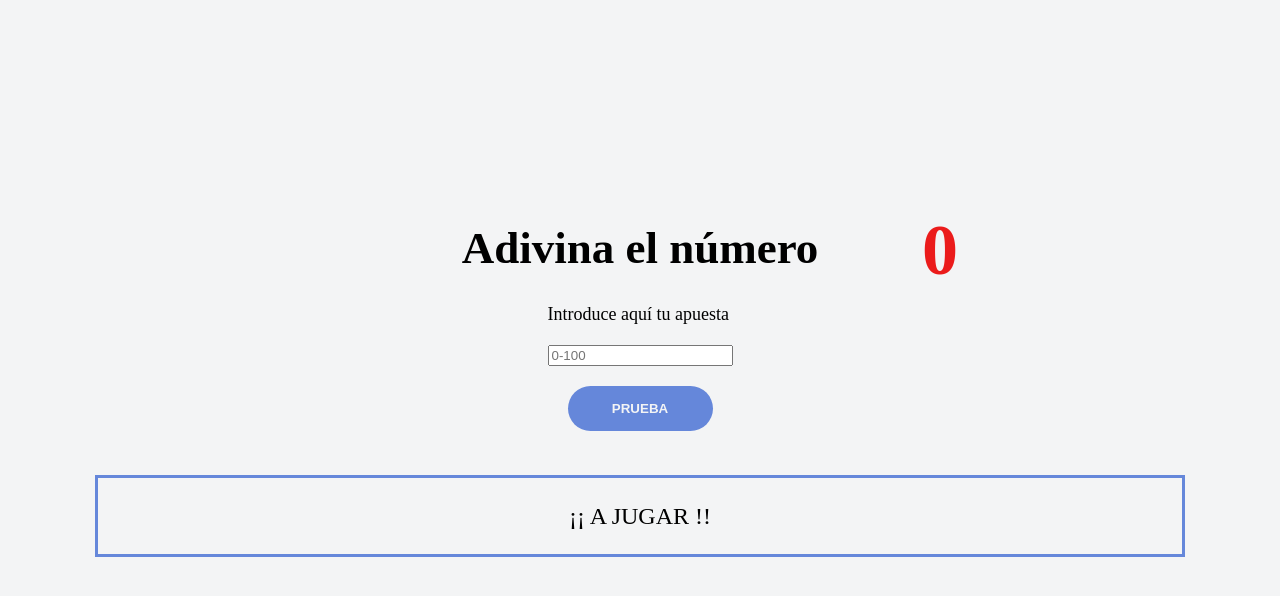
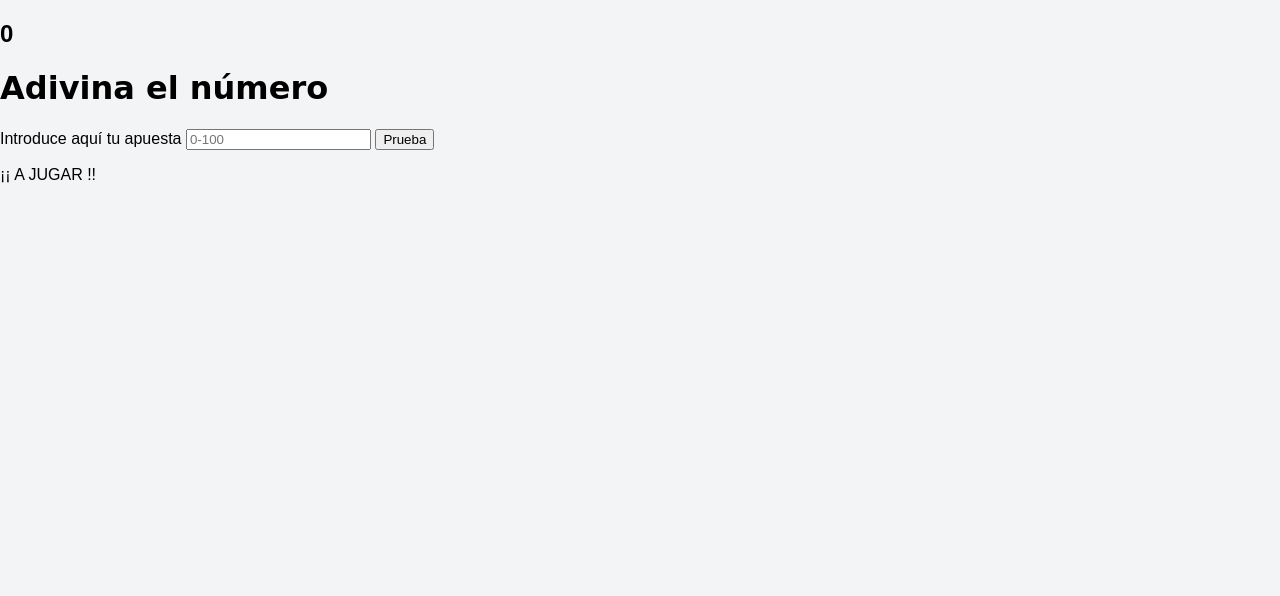
Before and after one commit to marpri-17/m2-evaluacion-intermedia-marpri-17, a website: page _src/templates/index.html in a window 1280 px wide. Drawn offline with nearby package versions, Linux system fonts and the light colour scheme; files that its build step writes are made by us from their sources.

Commit message:
fixing branch

```diff
--- a/_src/assets/scss/main.scss
+++ b/_src/assets/scss/main.scss
@@ -4,62 +4,35 @@ body {
   background: $color-white;
   margin: 0;
   height: 100vh;
+  font-family: 'Hind Siliguri', sans-serif;
+
 }
 .page__wrapper {
-  width: 100%;
-  height: 100%;
-  display: flex;
-  flex-direction: column;
-  justify-content: center;
-  align-items: center;
+
 }
 .tittle {
-  margin-top: -200px;
-  font-size: 45px;
+  font-family: 'Indie Flower', cursive;
 }
 .data {
-  display: flex;
-  flex-direction: column;
-  max-width: 40%;
+
   &--counter {
-    font-size: 72px;
-    color: #eb1b1b;
-    position: relative;
-    top: -70px;
-    left: 300px;
+
   }
 }
 .btn {
   &-check {
-    padding: 15px;
-    margin: 20px;
-    border-radius: 30px;
-    background-color: #6587da;
-    color: $color-white;
-    text-transform: uppercase;
-    border-style: none;
-    font-weight: bold;
+
   }
 }
 .btn_reset {
-  padding: 10px;
-  background-color: #e9e347;
-  border-radius: 10px;
-  color: black;
-  font-weight: bold;
+
 }
 .clue {
-  line-height: 16px;
-  border: 3px solid #6587da;
-  padding: 30px;
-  width: 80%;
-  font-size: 24px;
-  text-align: center;
 }
+
 .input {
-  margin-top: 20px;
   &-label {
-    font-size: 18px;
+
   }
 }
 //Js class
```
